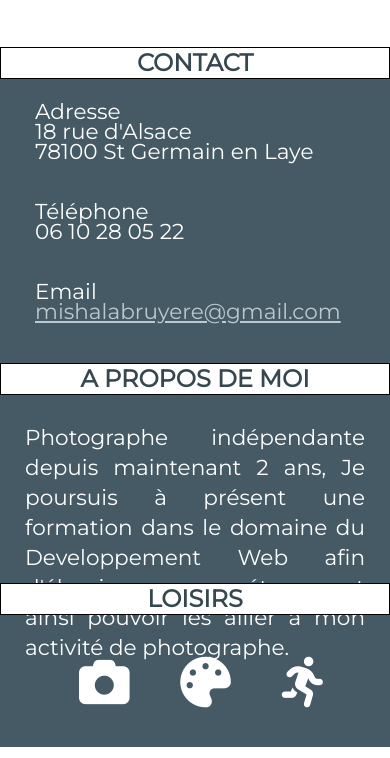
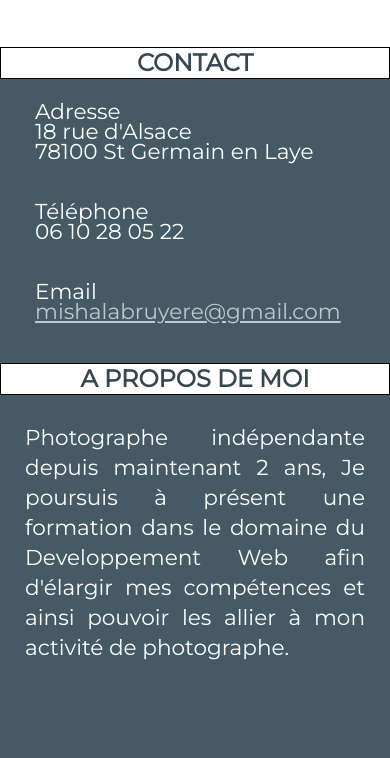
Before and after one commit to Misha-Labruyere/projet2, a plain HTML site: page index.html in a window 390 px wide. Shown: the part 2246-3004 px from the top of the page. Drawn offline with Linux system fonts and the light colour scheme.

Commit message:
Modifier viewport

```diff
--- a/style.css
+++ b/style.css
@@ -37,7 +37,7 @@
   }
 
   #a-propos {
-    min-width: 100%;
+    min-width: 100vw;
     display: flex;
     flex-direction: column;
   }
@@ -85,7 +85,7 @@
   .image {
     position: absolute;
     top: 0px;
-    left: 45%;
+    left: 40%;
     margin-bottom: 300px;
   }
 
@@ -97,7 +97,7 @@
 
   .description {
     font-size: 24px;
-    max-height: 220px;
+    min-width: 100vw;
   }
 }
 
```
